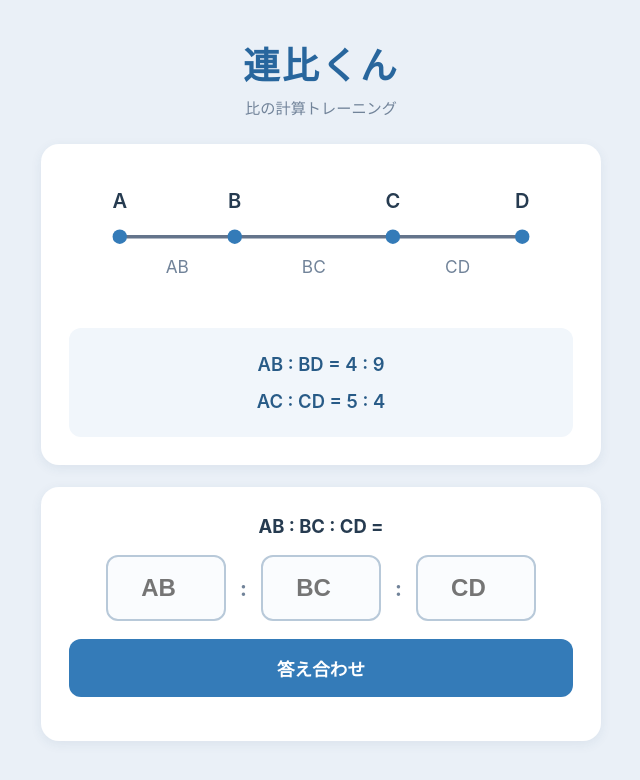
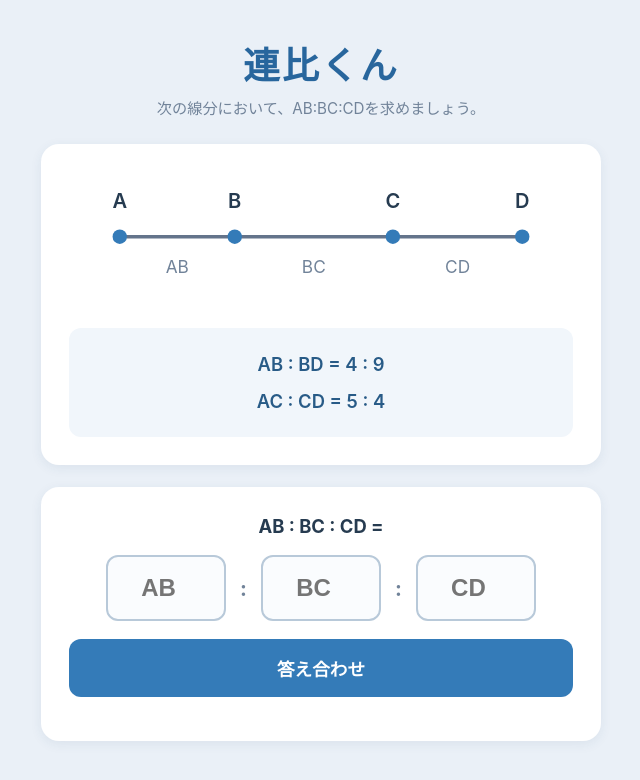
Before and after one commit to SucreauxVanille/rempi-kun, a plain HTML site: page index.html in a window 1280 px wide. Shown: the whole page, without its empty margins (319-959 px from the left). Drawn offline with Linux system fonts and the light colour scheme.

Commit message:
Update index.html

```diff
--- a/index.html
+++ b/index.html
@@ -13,7 +13,7 @@
 
         <header>
             <h1>連比くん</h1>
-            <p>比の計算トレーニング</p>
+            <p>次の線分において、AB:BC:CDを求めましょう。</p>
         </header>
 
         <section id="question-area">
```
